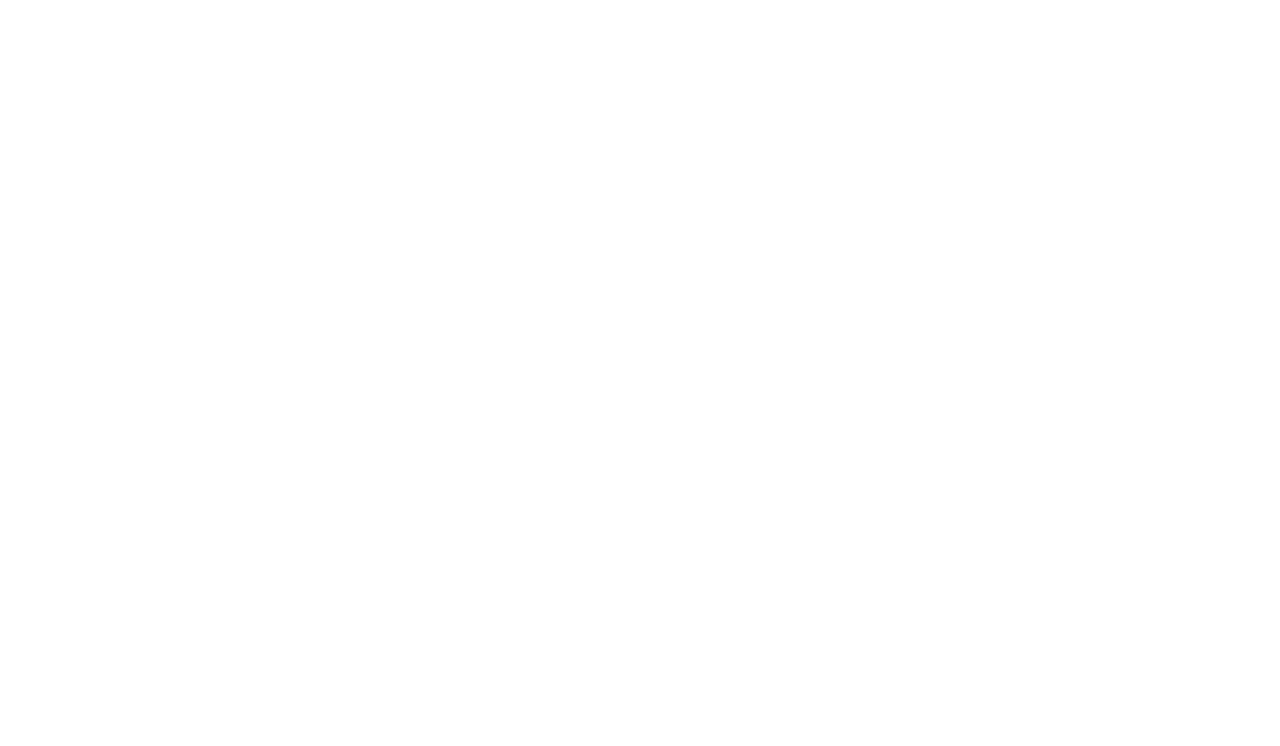
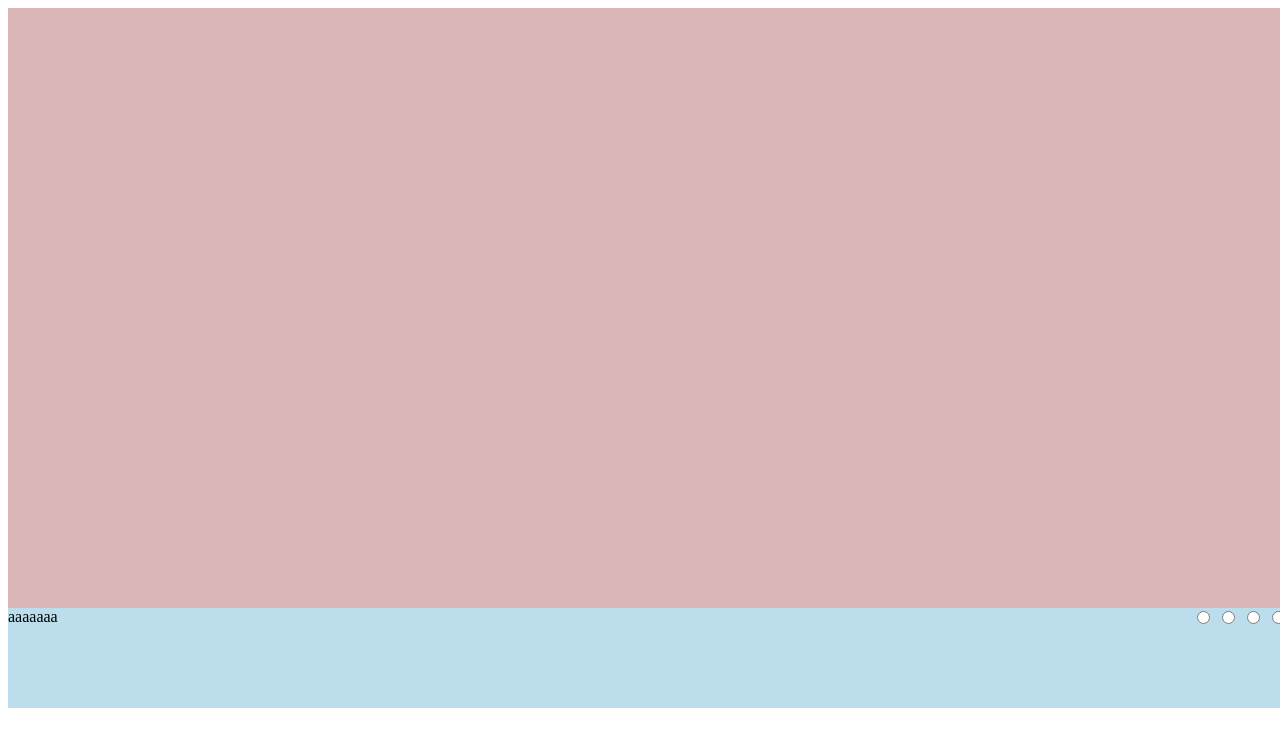
Before and after one commit to Yura703/cssMemSlider, a plain HTML site: page cssMemSlider/index.html in a window 1280 px wide. Drawn offline with Linux system fonts and the light colour scheme.

Commit message:
feat: add DOM elements (Thu, May 12, 2022 02:22:19 AM)

```diff
--- a/cssMemSlider/index.html
+++ b/cssMemSlider/index.html
@@ -5,11 +5,30 @@
     <meta charset="UTF-8">
     <meta http-equiv="X-UA-Compatible" content="IE=edge">
     <meta name="viewport" content="width=device-width, initial-scale=1.0">
-    <title>Document</title>
+    <link rel="stylesheet" href="style.css">
+    <title>CSS Mem Slider</title>
 </head>
 
 <body>
-
+    <main>
+        <div class="slider">
+            <div class="foto"></div>
+            <div class="footer">
+                <div class="text">
+                    <span>aaaaaaa</span>
+                    <span></span>
+                    <span></span>
+                    <span></span>
+                </div>
+                <div class="controls">
+                    <input type="radio" name="" id="">
+                    <input type="radio" name="" id="">
+                    <input type="radio" name="" id="">
+                    <input type="radio" name="" id="">
+                </div>
+            </div>
+        </div>
+    </main>
 </body>
 
 </html>
--- a/cssMemSlider/style.css
+++ b/cssMemSlider/style.css
@@ -0,0 +1,23 @@
+.slider {
+    margin: 0 auto;
+    width: 1280px;
+    background-color: rgb(188, 221, 235);
+}
+.foto {
+    width: 100%;
+    height: 600px;
+    background-color: rgb(217, 181, 181);
+}
+.footer {
+    width: 100%;
+    height: 100px;
+    display: flex;
+}
+.text {
+    width: 75%;
+    text-align: start;
+}
+.controls {
+    width: 25%;
+    text-align: end;
+}
```
